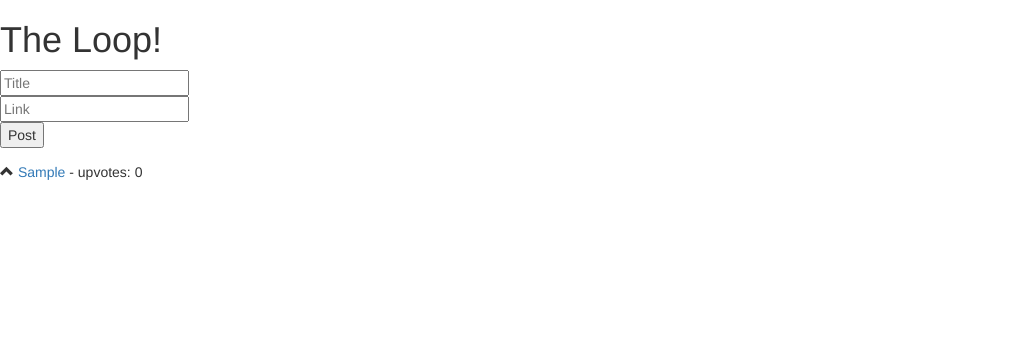
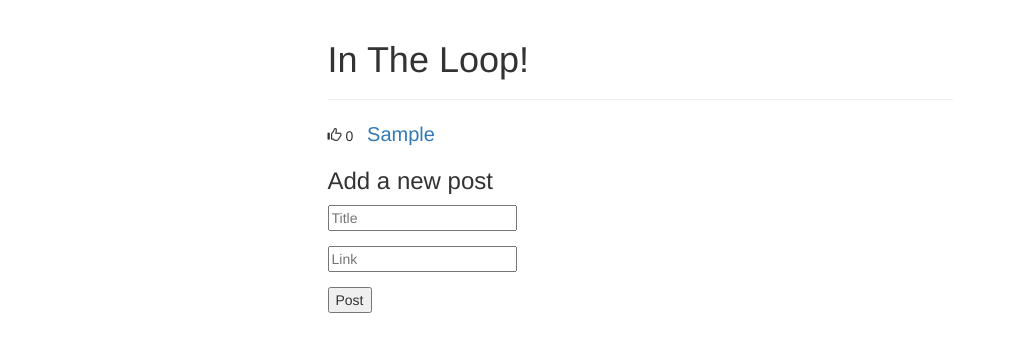
Before and after one commit to lucetzer/theLoop, a website: page index.html in a window 1280 px wide. Both pictures are taken after typing "Sample", "Sample" into the empty fields and a click on the button "Post". Shown: the whole page, without its empty margins (0-1016 px from the left). Drawn offline with nearby package versions, Linux system fonts and the light colour scheme.

Commit message:
bootstrapped and added some styling

```diff
--- /dev/null
+++ b/app/styles/_homepage.sass
@@ -0,0 +1,6 @@
+.glyphicon
+  cursor: pointer
+
+.posts
+  font-size: 20px
+  margin-left: 10px
--- /dev/null
+++ b/app/styles/main.scss
@@ -0,0 +1 @@
+@import 'homepage';
--- a/index.html
+++ b/index.html
@@ -3,23 +3,43 @@
     <title>The Loop!</title>
     <script src="http://ajax.googleapis.com/ajax/libs/angularjs/1.3.10/angular.min.js"></script>
     <link rel="stylesheet" href="https://maxcdn.bootstrapcdn.com/bootstrap/3.3.6/css/bootstrap.min.css" integrity="sha384-1q8mTJOASx8j1Au+a5WDVnPi2lkFfwwEAa8hDDdjZlpLegxhjVME1fgjWPGmkzs7" crossorigin="anonymous">
+    <link rel="stylesheet" href="app/styles/main.css">
     <script src="app/app.js"></script>
     <script src="app/theLoopController.js"></script>
   </head>
   <body ng-app="theLoop" ng-controller="theLoopController as loopCtrl">
-    <h1>The Loop!</h1>
-    <form ng-submit="loopCtrl.addPost()">
-      <input type="text" placeholder="Title" ng-model="loopCtrl.title"></input>
-      <br>
-      <input type="text" placeholder="Link" ng-model="loopCtrl.link"></input>
-      <br>
-      <button type="submit" class="postBtn">Post</button>
-    </form>
-    <div ng-repeat="post in loopCtrl.posts | orderBy: '-upvotes'">
-      <span class="glyphicon glyphicon-chevron-up" id="upVote" ng-click="loopCtrl.upVote(post)"></span>
-      <a ng-show="post.link" href="{{post.link}}">{{post.title}}</a>
-      <span ng-hide="post.link">{{post.title}}</span>
-      - upvotes: {{post.upvotes}}
+    <div class="row">
+      <div class="col-md-6 col-md-offset-3">
+
+        <div class="page-header">
+          <h1>In The Loop!</h1>
+        </div>
+
+        <div ng-repeat="post in loopCtrl.posts | orderBy: '-upvotes'">
+          <span class="glyphicon glyphicon-thumbs-up" id="upVote"
+            ng-click="loopCtrl.upVote(post)"></span>
+          {{post.upvotes}}
+
+          <span class="posts">
+            <a ng-show="post.link" href="{{post.link}}">{{post.title}}</a>
+            <span ng-hide="post.link">{{post.title}}</span>
+          </span>
+        </div>
+
+        <form ng-submit="loopCtrl.addPost()">
+          <h3>Add a new post</h3>
+
+          <div class="form-group">
+            <input type="text" placeholder="Title" ng-model="loopCtrl.title"></input>
+          </div>
+          <div class="form-group">
+            <input type="text" placeholder="Link" ng-model="loopCtrl.link"></input>
+          </div>
+
+          <button type="submit" class="postBtn">Post</button>
+        </form>
+
+      </div>
     </div>
   </body>
 </html>
```
Also changed, not shown: app/styles/main.css (added), app/theLoopService.js (added), 3 other files.
